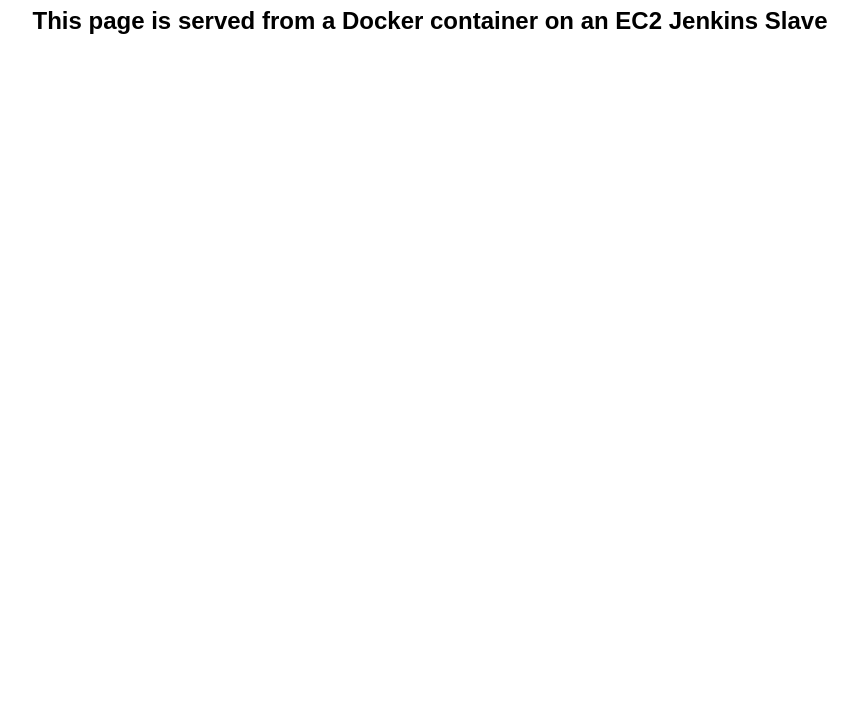
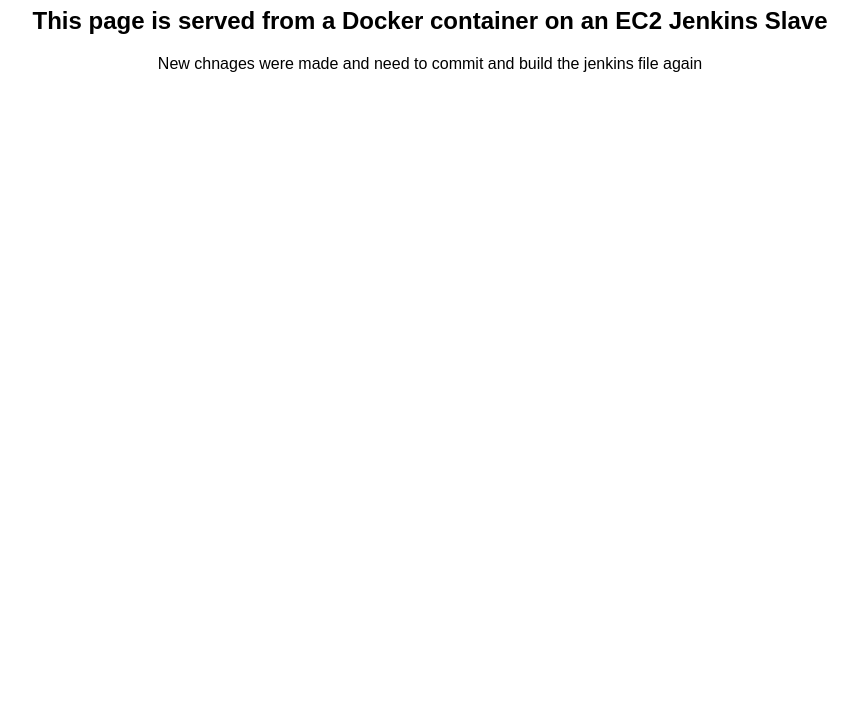
Before and after one commit to umakrishna-2002/sample, a plain HTML site: page index.html in a window 1280 px wide. Shown: the part 73-800 px from the top of the page, without its empty margins (210-1068 px from the left). Drawn offline with Linux system fonts and the light colour scheme.

Commit message:
Update index.html

```diff
--- a/index.html
+++ b/index.html
@@ -6,5 +6,6 @@
 <body style="font-family: Arial; text-align: center;">
     <h1>Welcome to My DevOps Project!</h1>
     <h2>This page is served from a Docker container on an EC2 Jenkins Slave</h2>
+    <p> New chnages were made and need to commit and build the jenkins file again</p>
 </body>
 </html>
```
